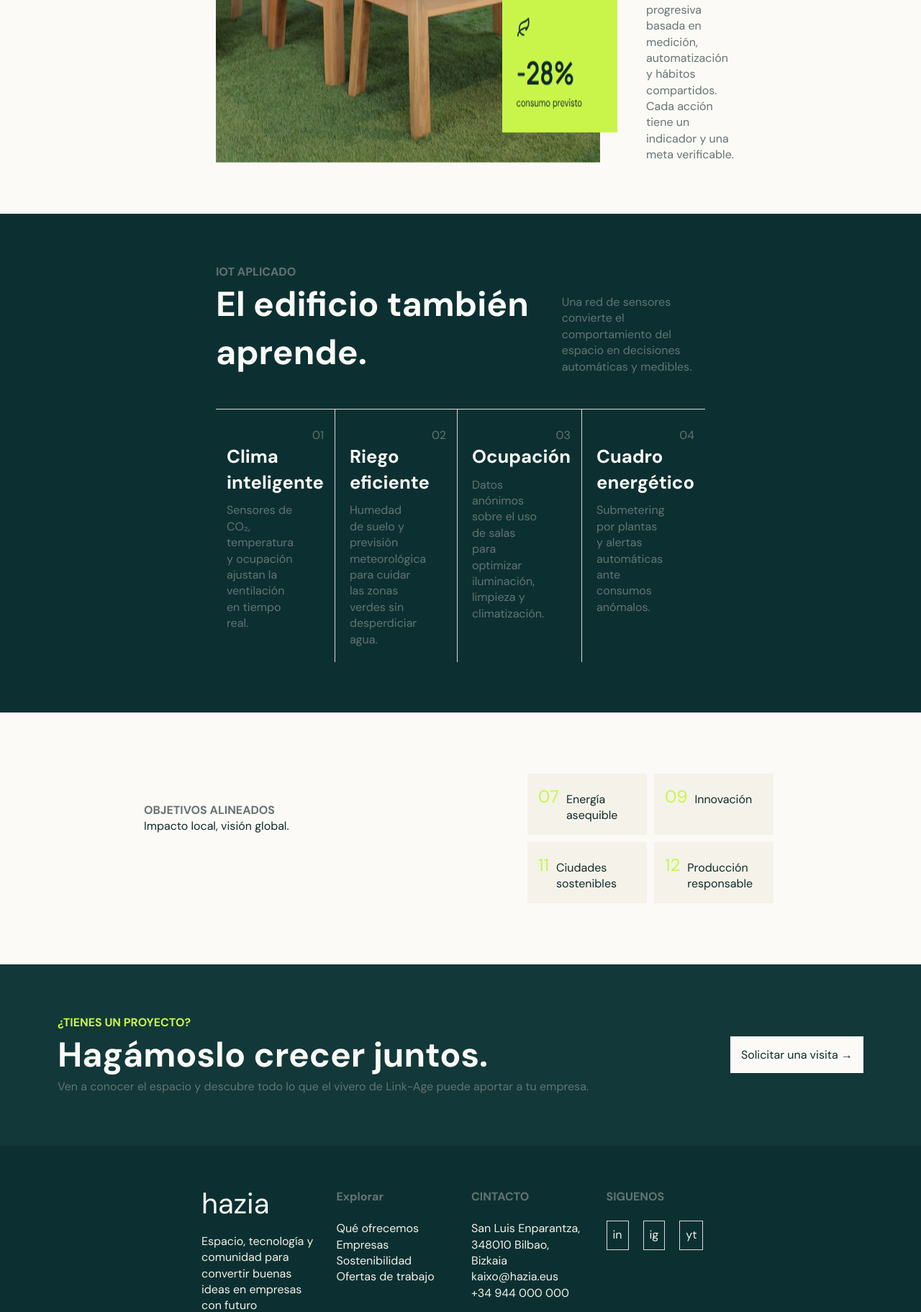
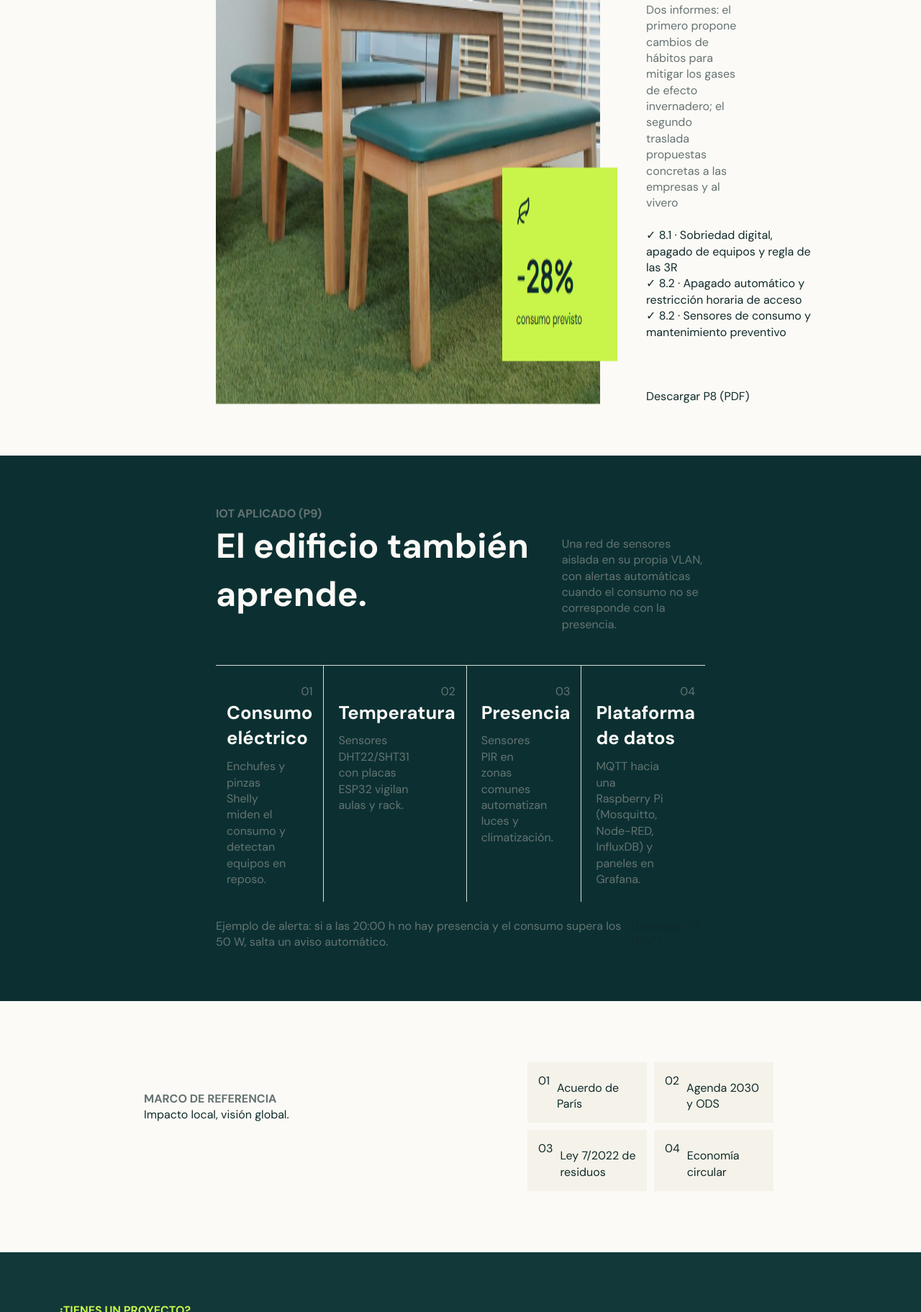
Before and after one commit to Siegwurm666/Reto2-Pagina-web, a plain HTML site: page HTML/sostenibilidad.html in a window 1280 px wide. Shown: the part 977-2800 px from the top of the page at 72% size. Drawn offline with Linux system fonts and the light colour scheme; files whose address does not match are found by name.

Commit message:
Add files via upload

```diff
--- a/HTML/sostenibilidad.html
+++ b/HTML/sostenibilidad.html
@@ -1,14 +1,18 @@
 <!DOCTYPE html>
 <html lang="en">
+
 <head>
     <meta charset="UTF-8">
     <meta name="viewport" content="width=device-width, initial-scale=1.0">
     <link rel="stylesheet" href="../CSS/sostenibilidad.css">
     <link rel="preconnect" href="https://fonts.googleapis.com">
     <link rel="preconnect" href="https://fonts.gstatic.com" crossorigin>
-    <link href="https://fonts.googleapis.com/css2?family=DM+Sans:ital,opsz,wght@0,9..40,100..1000;1,9..40,100..1000&display=swap" rel="stylesheet">
+    <link
+        href="https://fonts.googleapis.com/css2?family=DM+Sans:ital,opsz,wght@0,9..40,100..1000;1,9..40,100..1000&display=swap"
+        rel="stylesheet">
     <title>Sostenibilidad</title>
 </head>
+
 <body>
     <header>
         <div>
@@ -26,23 +30,36 @@
     </header>
     <main>
         <section class="section1">
-            <p><b class="colorsecundario">COMPROMISO 2030</b></p>
+            <p><b class="colorsecundario">COMPROMISO CON EL ENTORNO</b></p>
             <h2>Crecer sin dejar huella.</h2>
-            <p class="colorsecundario texto">Tecnología y responsabilidad se unen para hacer del vivero un espacio más eficiente, circular y consciente.</p>
+            <p class="colorsecundario texto">Propuestas de sostenibilidad para la sociedad y las empresas (P8) y
+                análisis de soluciones IoT para medir y reducir el consumo del vivero (P9).</p>
         </section>
         <section class="section2 display">
             <img src="Fotos/Captura12.png" alt="">
             <article>
-                <p><b class="colorsecundario">PLAN DE MEJORA</b></p>
+                <p><b class="colorsecundario">PROPUESTAS DE MEJORA (P8)</b></p>
                 <h2>Un vivero que utiliza solo lo que necesita.</h2>
-                <p class="colorsecundario texto2">Proponemos una transformación progresiva basada en medición, automatización y hábitos compartidos. Cada acción tiene un indicador y una meta verificable.</p>
+                <p class="colorsecundario texto2">Dos informes: el primero propone cambios de hábitos para mitigar los
+                    gases de efecto invernadero; el segundo traslada propuestas concretas a las empresas y al vivero</p>
+                <br>
+                <p><span class="verde2">&#x2713; </span>8.1 · Sobriedad digital, apagado de equipos y regla de las 3R
+                </p>
+                <p><span class="verde2">&#x2713; </span>8.2 · Apagado automático y restricción horaria de acceso</p>
+                <p><span class="verde2">&#x2713; </span>8.2 · Sensores de consumo y mantenimiento preventivo</p>
+                <br>
+                <br>
+                <br>
+                <a href="Productos/P8- PROPUESTAS MEJORA SOSTENIBILIDAD DEL VIVERO- Equipo 5.pdf"
+                    class="enlace">Descargar P8 (PDF)</a>
             </article>
         </section>
         <section class="section3">
-            <p><b class="colorsecundario">IOT APLICADO</b></p>
+            <p><b class="colorsecundario">IOT APLICADO (P9)</b></p>
             <div class="display space">
                 <h2>El edificio también aprende.</h2>
-                <p class="colorsecundario texto3">Una red de sensores convierte el comportamiento del espacio en decisiones automáticas y medibles.</p>
+                <p class="colorsecundario texto3">Una red de sensores aislada en su propia VLAN, con alertas automáticas
+                    cuando el consumo no se corresponde con la presencia.</p>
             </div>
             <div class="display tabla">
                 <article class="bordelateral">
@@ -50,59 +67,69 @@
                         <img src="" alt="">
                         <p class="colorsecundario">01</p>
                     </div>
-                    <h3>Clima inteligente</h3>
-                    <p class="colorsecundario texto4">Sensores de CO₂, temperatura y ocupación ajustan la ventilación en tiempo real.</p>
+                    <h3>Consumo eléctrico</h3>
+                    <p class="colorsecundario texto4">Enchufes y pinzas Shelly miden el consumo y detectan equipos en
+                        reposo.</p>
                 </article>
                 <article class="bordelateral">
                     <div class="display space">
                         <img src="" alt="">
                         <p class="colorsecundario">02</p>
                     </div>
-                    <h3>Riego eficiente</h3>
-                    <p class="colorsecundario texto4">Humedad de suelo y previsión meteorológica para cuidar las zonas verdes sin desperdiciar agua.</p>
+                    <h3>Temperatura</h3>
+                    <p class="colorsecundario texto4">Sensores DHT22/SHT31 con placas ESP32 vigilan aulas y rack.</p>
                 </article>
                 <article class="bordelateral">
                     <div class="display space">
                         <img src="" alt="">
                         <p class="colorsecundario">03</p>
                     </div>
-                    <h3>Ocupación</h3>
-                    <p class="colorsecundario texto4">Datos anónimos sobre el uso de salas para optimizar iluminación, limpieza y climatización.</p>
+                    <h3>Presencia</h3>
+                    <p class="colorsecundario texto4">Sensores PIR en zonas comunes automatizan luces y climatización.
+                    </p>
                 </article>
                 <article>
                     <div class="display space">
                         <img src="" alt="">
                         <p class="colorsecundario">04</p>
                     </div>
-                    <h3>Cuadro energético</h3>
-                    <p class="colorsecundario texto4">Submetering por plantas y alertas automáticas ante consumos anómalos.</p>
+                    <h3>Plataforma de datos</h3>
+                    <p class="colorsecundario texto4">MQTT hacia una Raspberry Pi (Mosquitto, Node-RED, InfluxDB) y
+                        paneles en Grafana.</p>
                 </article>
             </div>
+            <br>
+            <div class="display space enlaces">
+                <p class="colorsecundario">Ejemplo de alerta: si a las 20:00 h no hay presencia y el consumo supera los
+                    50 W, salta un aviso automático.</p>
+                <a href="Productos/P9 - Análisis IoT - Equipo 5.pdf" class="backgraund">Descargar P9 (PDF)</a>
+
+            </div>
         </section>
-       <section class="section4 display space">
+        <section class="section4 display space">
             <div class="contenedor">
-                <p><b class="colorsecundario">OBJETIVOS ALINEADOS</b></p>
+                <p><b class="colorsecundario">MARCO DE REFERENCIA</b></p>
                 <p>Impacto local, visión global.</p>
             </div>
             <article>
                 <div class="display padrecontenido">
                     <div class="display contenido">
-                        <p class="verde">07</p>
-                        <p class="texto5">Energía asequible</p>
+                        <p class="verde2">01</p>
+                        <p class="texto5">Acuerdo de París</p>
                     </div>
                     <div class="display contenido">
-                        <p class="verde">09</p>
-                        <p class="texto5">Innovación</p>
+                        <p class="verde2">02</p>
+                        <p class="texto5">Agenda 2030 y ODS</p>
                     </div>
                 </div>
                 <div class="display padrecontenido">
                     <div class="display contenido">
-                        <p class="verde">11</p>
-                        <p class="texto5">Ciudades sostenibles</p>
+                        <p class="verde2">03</p>
+                        <p class="texto5">Ley 7/2022 de residuos</p>
                     </div>
                     <div class="display contenido">
-                        <p class="verde">12</p>
-                        <p class="texto5">Producción responsable</p>
+                        <p class="verde2">04</p>
+                        <p class="texto5">Economía circular</p>
                     </div>
                 </div>
             </article>
@@ -111,16 +138,17 @@
             <article>
                 <p><b class="verde">¿TIENES UN PROYECTO?</b></p>
                 <h2>Hagámoslo crecer juntos.</h2>
-                <p class="colorsecundario">Ven a conocer el espacio y descubre todo lo que el vivero de Link-Age puede aportar a tu empresa.</p>
+                <p class="colorsecundario">Ven a conocer el espacio y descubre todo lo que el vivero de Link-Age puede
+                    aportar a tu empresa.</p>
             </article>
             <div>
-                <a href="">Solicitar una visita &rarr;</a>
+                <a href="contacto.html">Solicitar una visita &rarr;</a>
             </div>
         </section>
     </main>
     <footer class="display">
         <article>
-            <p class="color">hazia</p>
+            <p class="color">Link-Age</p>
             <br>
             <p>Espacio, tecnología y comunidad para convertir buenas ideas en empresas con futuro</p>
         </article>
@@ -128,19 +156,23 @@
             <p><b class="colorespecial">Explorar</b></p>
             <br>
             <ul>
-                <li><a href="">Qué ofrecemos</a></li>
-                <li><a href="">Empresas</a></li>
-                <li><a href="">Sostenibilidad</a></li>
-                <li><a href="">Ofertas de trabajo</a></li>
+                <li><a href="index.html">Qué ofrecemos</a></li>
+                <li><a href="empresas.html">Empresas</a></li>
+                <li><a href="sostenibilidad.html">Sostenibilidad</a></li>
+                <li><a href="ofertas.html">Ofertas de trabajo</a></li>
             </ul>
         </article>
         <article>
-            <p><b class="colorespecial">CINTACTO</b></p>
+            <p><b class="colorespecial">CONTACTO</b></p>
             <br>
             <ul>
-                <li><p>San Luis Enparantza, 348010 Bilbao, Bizkaia</p></li>
-                <li><a href="">kaixo@hazia.eus</a></li>
-                <li><p>+34 944 000 000</p></li>
+                <li>
+                    <p>San Luis Enparantza, 348010 Bilbao, Bizkaia</p>
+                </li>
+                <li><a href="">kaixo@linkage.eus</a></li>
+                <li>
+                    <p>+34 944 000 000</p>
+                </li>
             </ul>
         </article>
         <article>
@@ -154,4 +186,5 @@
         </article>
     </footer>
 </body>
+
 </html>
```
Also changed, not shown: HTML/index.html (+7 -7 lines).
